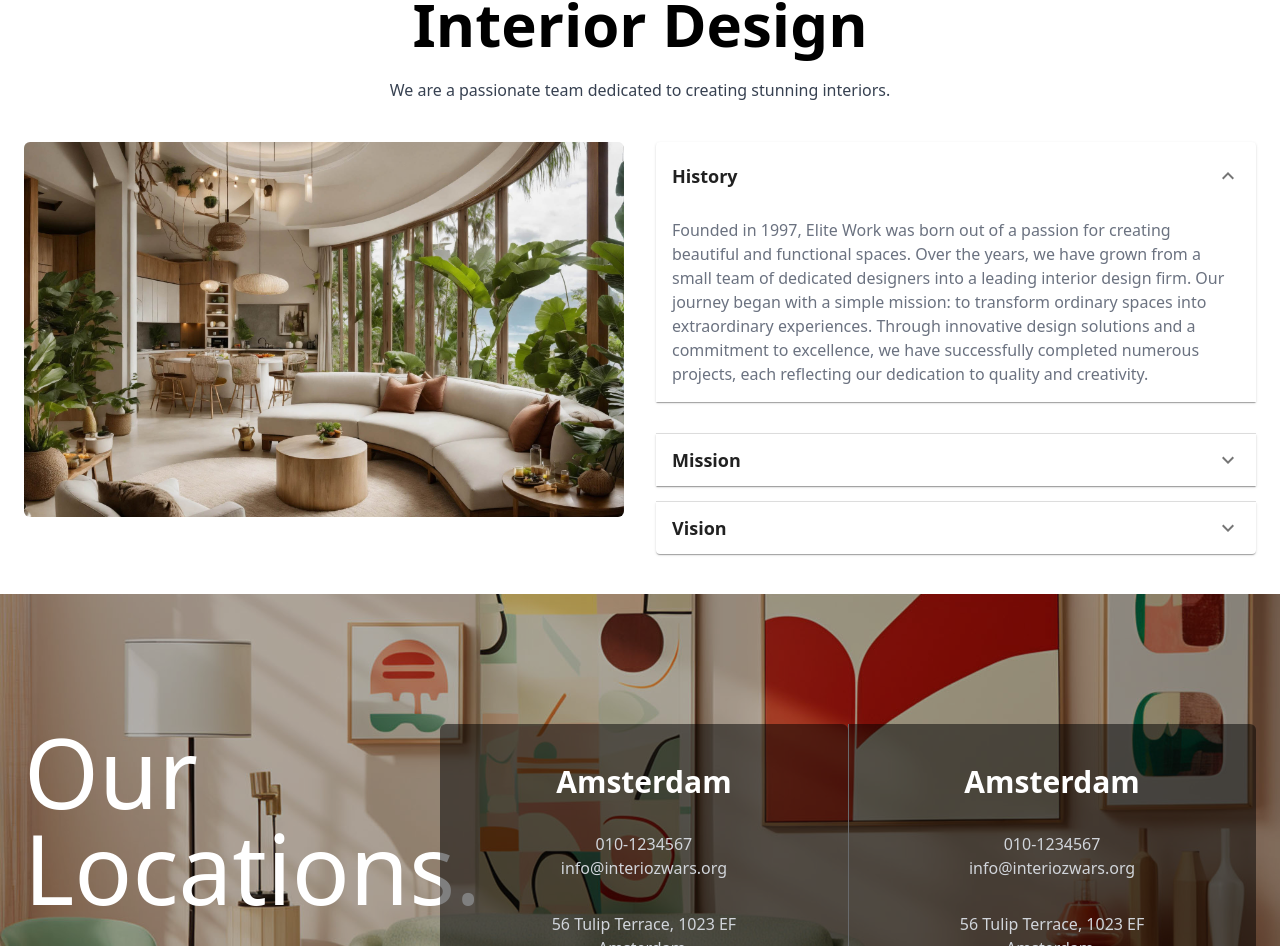
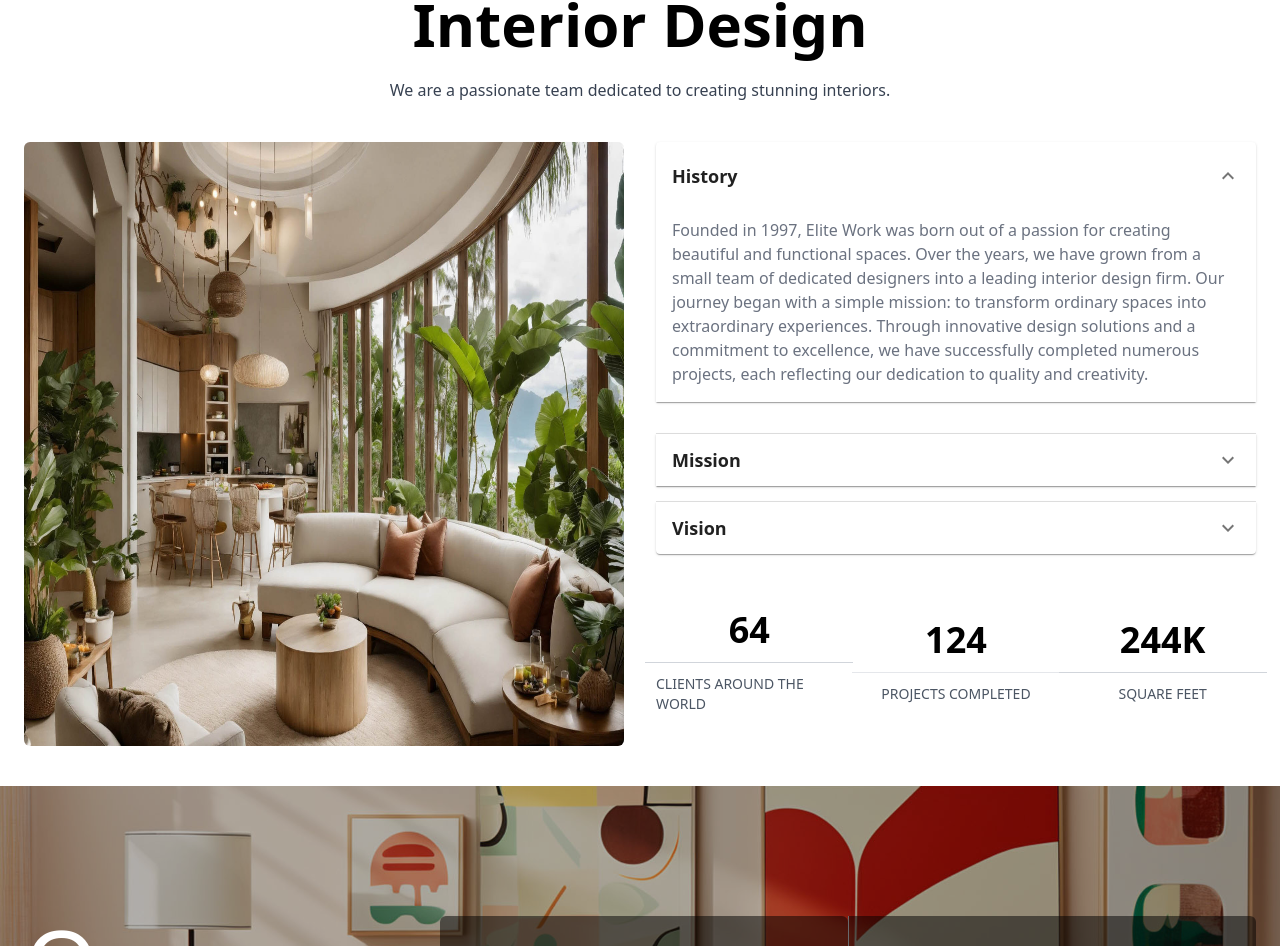
Before and after one commit to Coader-Sasmi/elite_work, a Next.js app: page / in a window 1280 px wide. Shown: the part 891-1837 px from the top of the page. Built offline with nearby package versions, Linux system fonts and the light colour scheme.

Commit message:
About us UI partially done

```diff
--- a/src/components/AboutUs.tsx
+++ b/src/components/AboutUs.tsx
@@ -1,6 +1,23 @@
 import { Accordion } from ".";
 
 export default function AboutUs() {
+  const NumberArr = [
+    {
+      key: "1",
+      number: "64",
+      desc: `Clients Around the World`,
+    },
+    {
+      key: "2",
+      number: "124",
+      desc: "Projects Completed",
+    },
+    {
+      key: "3",
+      number: "244K",
+      desc: "Square Feet",
+    },
+  ];
   return (
     <aside className="main-container py-10 flex flex-col gap-10">
       <section className="flex flex-col gap-6 justify-center items-center">
@@ -19,10 +36,28 @@ export default function AboutUs() {
       </section>
       <section className="w-full flex lg:flex-row flex-col gap-8">
         <div className="w-full">
-          <img src="Hero_1.jpg" className="rounded-md" />
+          <img src="Hero_1.jpg" className="rounded-md w-auto h-full" />
         </div>
-        <div className="w-full">
+        <div className="w-full flex flex-col gap-6">
           <Accordion />
+          <div className="grid md:grid-cols-3 gap-5 py-8">
+            {NumberArr?.map((curElm) => (
+              <div
+                key={curElm?.key}
+                className="flex flex-col gap-3 justify-center items-center"
+              >
+                <h1 className="text-4xl font-semibold">{curElm?.number}</h1>
+                <div
+                  className={`w-52 h-[0.01rem] ${
+                    curElm?.key === "2" ? "bg-gray-200" : "bg-gray-300"
+                  }`}
+                ></div>
+                <h1 className="uppercase text-gray-600 text-sm">
+                  {curElm?.desc}
+                </h1>
+              </div>
+            ))}
+          </div>
         </div>
       </section>
     </aside>
```
